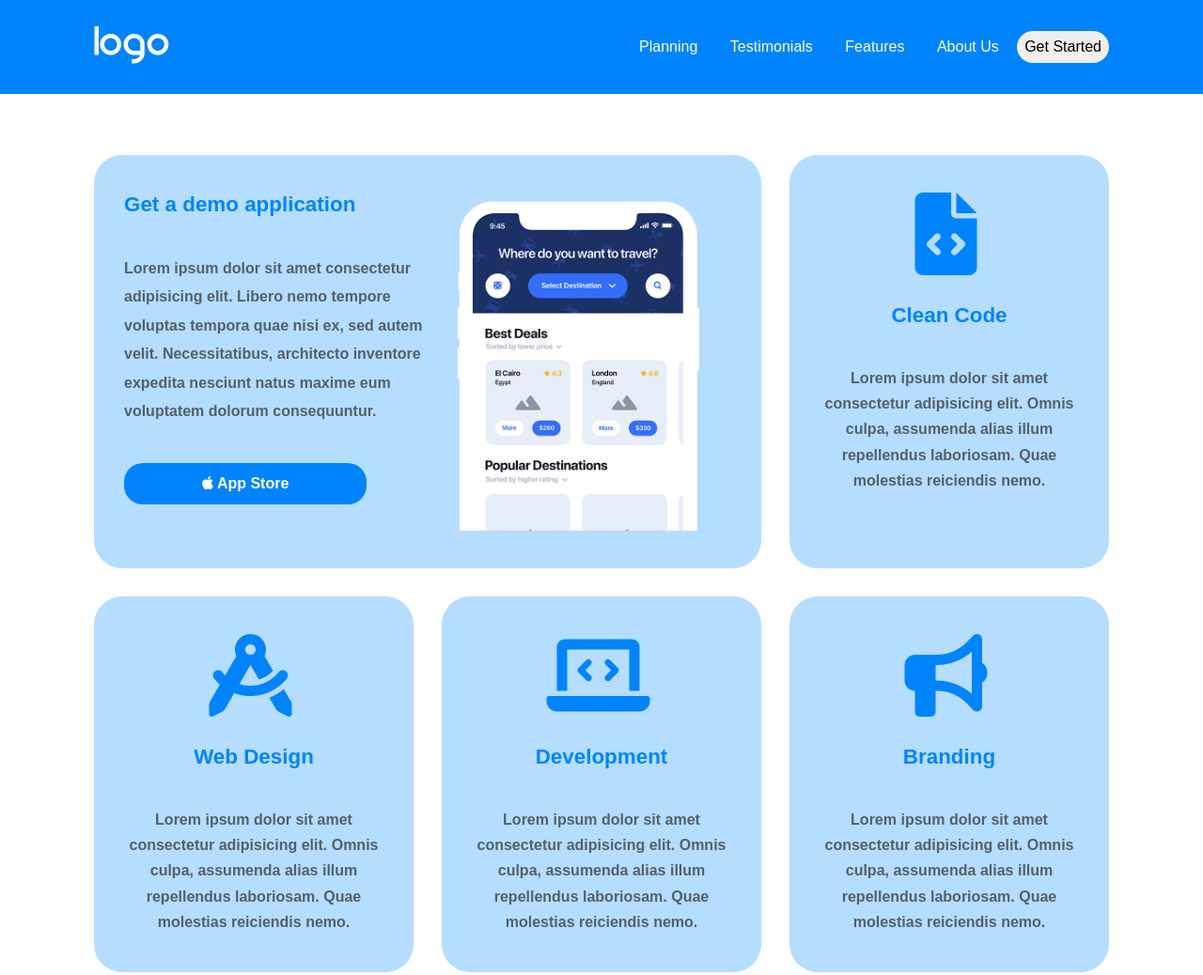
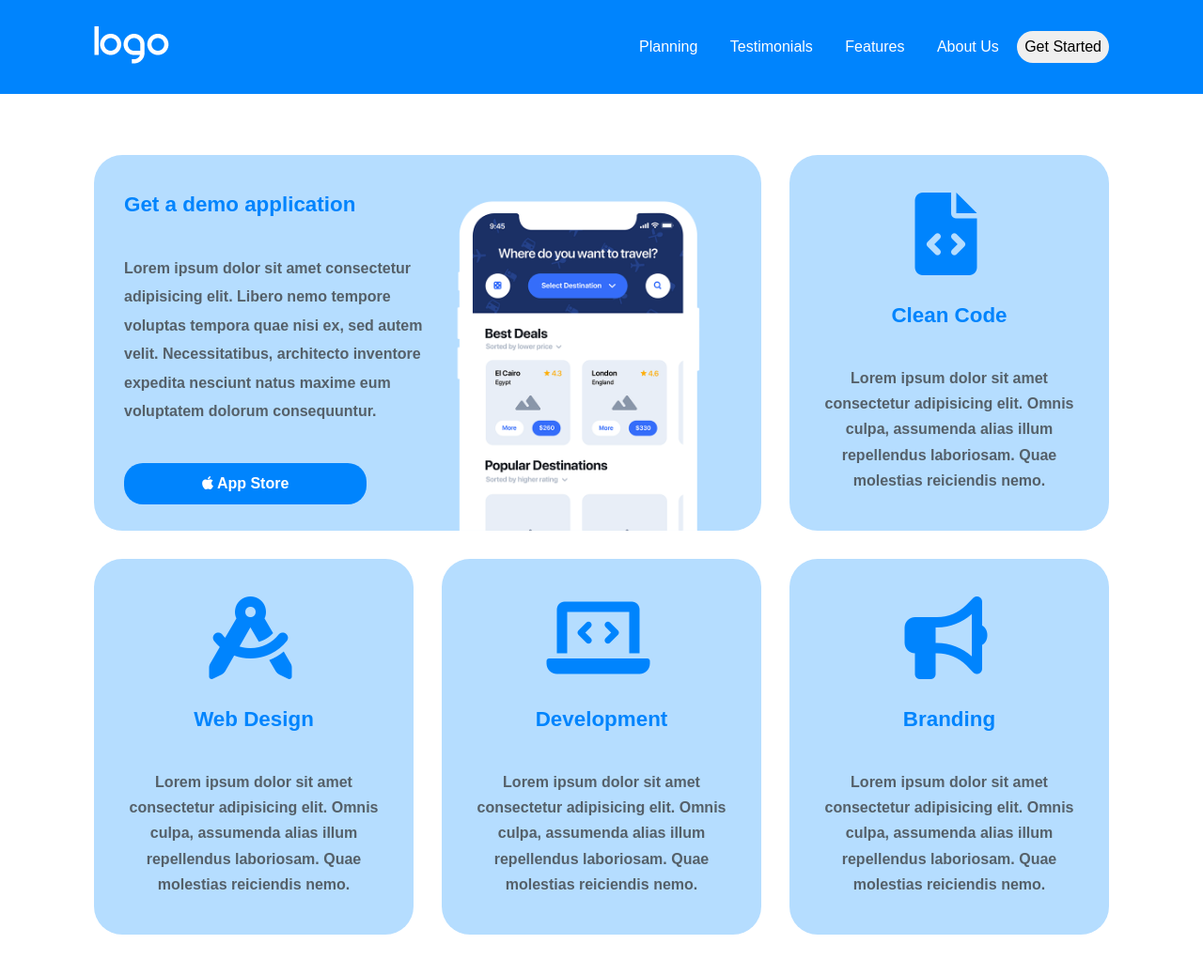
Before and after one commit to BrunoCanini/htmlcss-responsive-layout, a plain HTML site: page index2.html in a window 1280 px wide. Shown: the top 1038 px of the page at 94% size. Drawn offline with Linux system fonts and the light colour scheme.

Commit message:
debud section1

```diff
--- a/index2.html
+++ b/index2.html
@@ -31,7 +31,7 @@
         <!-- section1 -->
         <section class="padding">
             <div class="conteiner gridSection1">
-                <div class="box First">
+                <div class="boxFirst">
                     <div class="boxInside">
                         <h2>Get a demo application</h2>
                         <p>Lorem ipsum dolor sit amet consectetur adipisicing elit. Libero nemo tempore voluptas tempora quae nisi ex, sed autem velit. Necessitatibus, architecto inventore expedita nesciunt natus maxime eum voluptatem dolorum consequuntur.</p>
--- a/style2.css
+++ b/style2.css
@@ -129,6 +129,13 @@ nav{
     padding: 2.5rem 2rem;
 }
 
+.boxFirst{
+    background-color: #b5ddff;
+    border-radius: 30px;
+    text-align: center;
+    padding: 2.5rem 2rem 0 2rem;
+}
+
 .box > p{
     line-height: 1.7rem;
     color: #333333bb;
@@ -190,7 +197,7 @@ nav{
     gap: 30px;
 }
 
-    .First{
+    .boxFirst{
         grid-column: 1/3;
     }
 
@@ -210,7 +217,7 @@ nav{
     grid-auto-rows: auto;
 }
 
-    .First{
+    .boxFirst{
         display: flex;
     }
 
@@ -222,6 +229,10 @@ nav{
     .boxInside > img{
         width: 100%;
         display: block;
+    }
+
+    .boxInside > button{
+        margin-bottom: 1rem;
     }
 }
 
```
